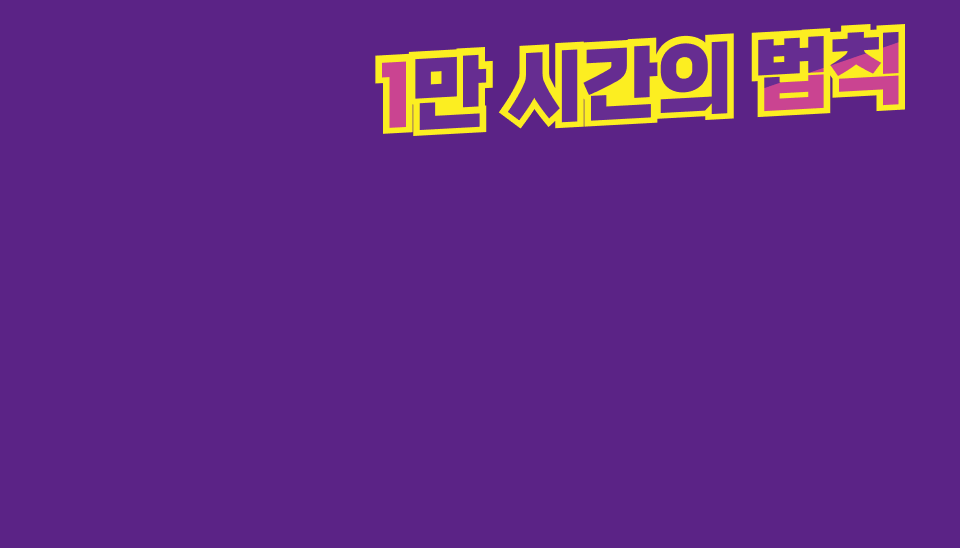
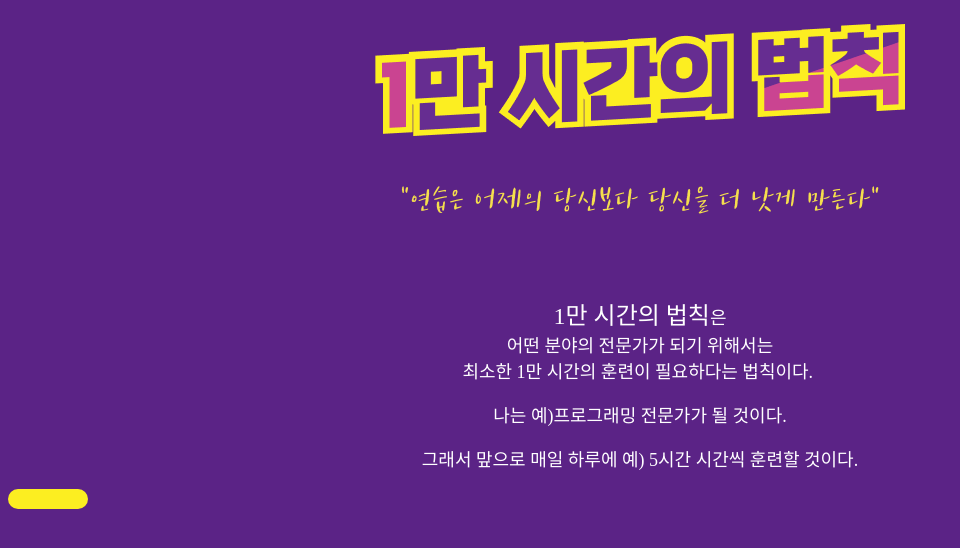
Before and after one commit to Dev-RyanK/digital, a plain HTML site: page hmwk/clone-may/index.html in a window 1280 px wide. Shown: the whole page, without its empty margins (0-960 px from the left). Drawn offline with Linux system fonts and the light colour scheme; a web font is replaced by a local one.

Commit message:
minor changes

```diff
--- a/hmwk/clone-may/index.html
+++ b/hmwk/clone-may/index.html
@@ -6,6 +6,24 @@
     <link rel="stylesheet" href="style.css">
   </head>
   <body>
-    <h1 class="image"><img src="title.png" alt="1만 시간의 법칙"></h1>
+    <header>
+      <h1 class="image"><img src="title.png" alt="1만 시간의 법칙"></h1>
+      <blockquote class="quote">"연습은 어제의 당신보다 당신을 더 낫게 만든다"</blockquote>
+      <article class="">
+        <img src="quote-left" alt="">
+        <p><span class="bold">1만 시간의 법칙</span>은<br>
+          어떤 분야의 전문가가 되기 위해서는<br>
+          최소한 1만 시간의 훈련이 필요하다는 법칙이다.
+          <img src="quote-right" alt="">
+        </p>
+      </article>
+    </header>
+    <p> 나는 예)프로그래밍 전문가가 될 것이다.
+    </p>
+    <p> 그래서 맢으로 매일 하루에 예) 5시간 시간씩 훈련할 것이다.
+    </p>
+    <button type="button" name="button"></button>
+    <footer>
+    </footer>
   </body>
 </html>
```
